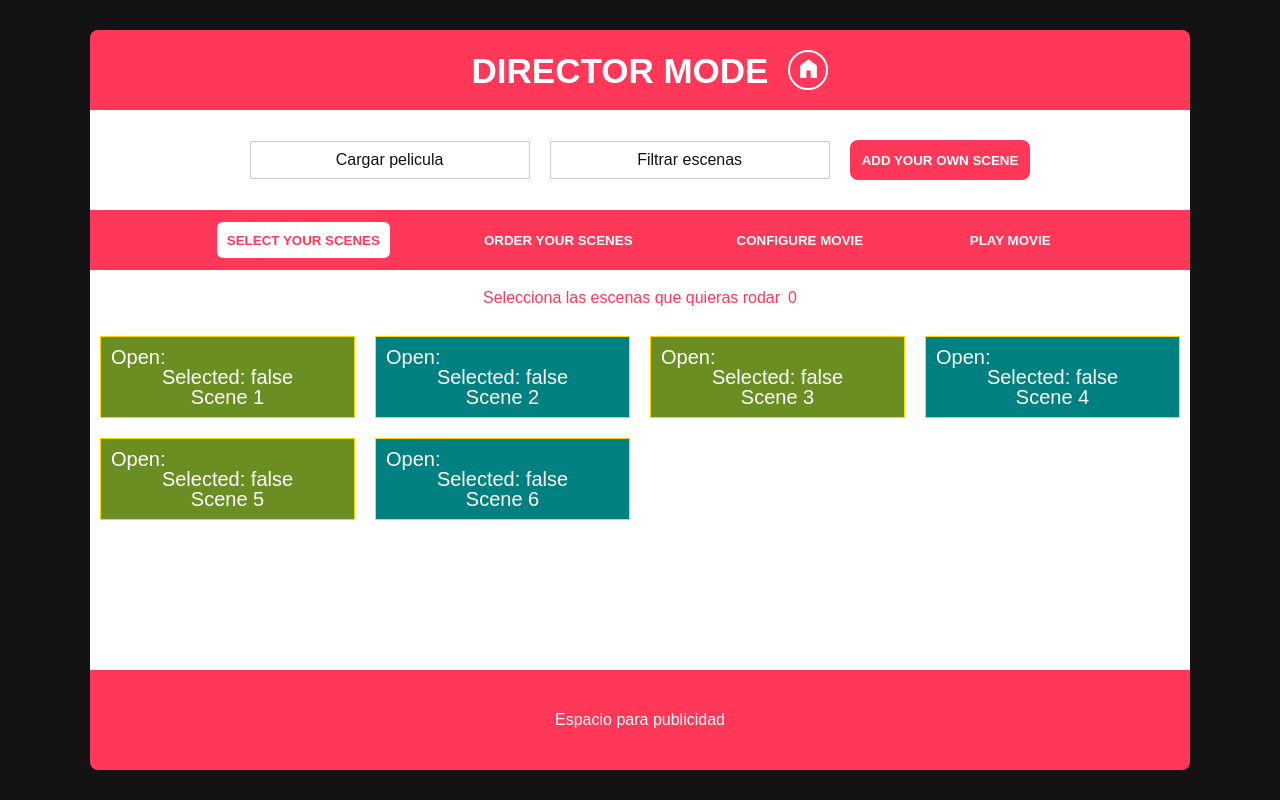
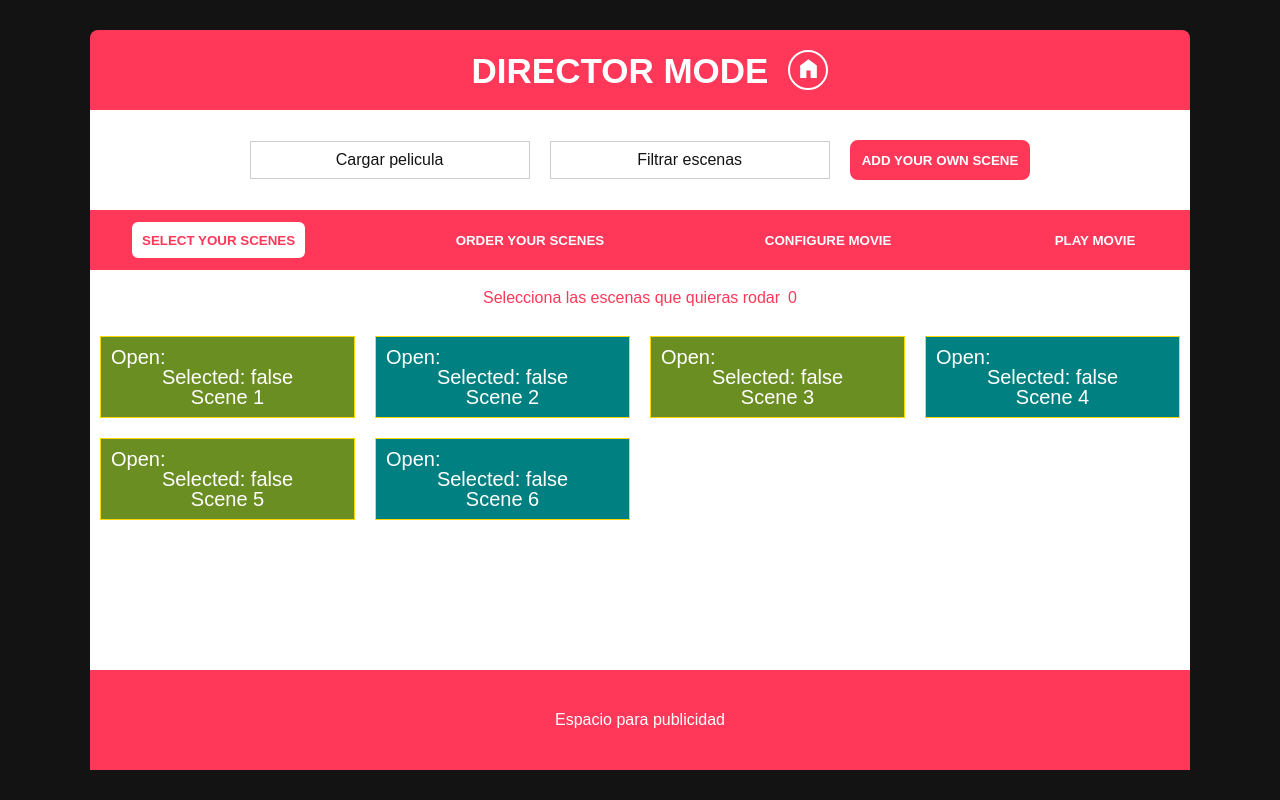
Before and after one commit to Burricornio/naughty-scenes, a Vue app: page /director in a window 1280 px wide. Built offline with nearby package versions, Linux system fonts and the light colour scheme; some icons are missing.

Commit message:
Accordion styles

```diff
--- a/src/components/BannerComponent.vue
+++ b/src/components/BannerComponent.vue
@@ -5,8 +5,10 @@
 <style lang="scss">
 .banner-section {
   @include flex;
+  height: 100px;
+  min-height: 100px;
+  width: 100%;
   background: $main-color;
   color: $white;
-  height: 100px;
 }
 </style>
--- a/src/components/OrderCurrentDirectorMovieAccordion.vue
+++ b/src/components/OrderCurrentDirectorMovieAccordion.vue
@@ -57,9 +57,13 @@ function removeScene(sceneId: number): void {
 </script>
 
 <style lang="scss" scoped>
+.current-director-movie-accordion {
+  width: 100%;
   .accordion-container {
     background: white;
     padding: 20px;
+    max-height: 500px;
+    overflow: scroll;
 
     .acordeon-item {
       background: green;
@@ -77,4 +81,5 @@ function removeScene(sceneId: number): void {
       }
     }
   }
+}
 </style>
--- a/src/components/director-view/DirectorStepsComponent.vue
+++ b/src/components/director-view/DirectorStepsComponent.vue
@@ -142,12 +142,15 @@ function playMovie() {
 
 <style lang="scss" scoped>
 .director-steps {
-  @include flex($flex-direction: column);
+  @include flex($flex-direction: column, $justify-content: flex-start);
   width: 100%;
+  background-color: $white;
   flex: 1;
 
   .steps-container {
     @include flex($justify-content: space-between);
+    background-color: $main-color;
+    width: 100%;
 
     .step-button {
       margin: 10px 40px;
```
Lines whose indentation alone changed are shown as unchanged.
